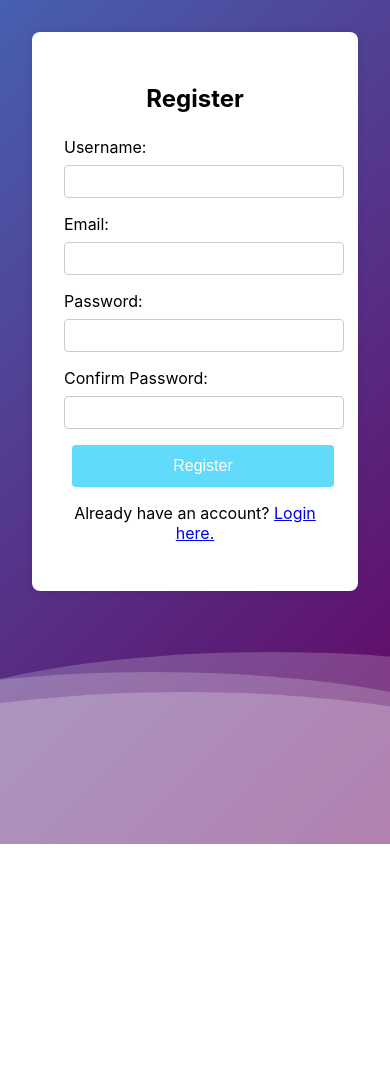
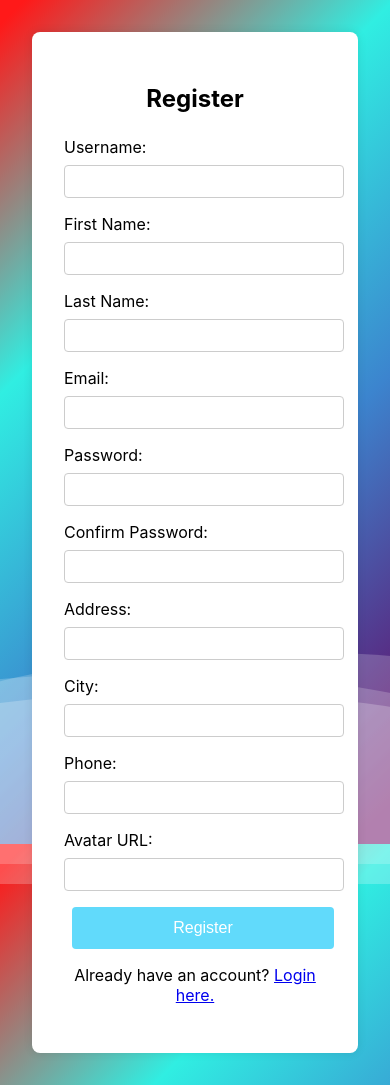
Before and after one commit to natylr/images-chat, a React (Create React App) app in the folder frontend/: page /register in a window 390 px wide. Before the commit the page ends 844 px from the top, so only its background shows below. Built offline with nearby package versions, Linux system fonts and the light colour scheme.

Commit message:
feat: update registration with all user fields
- Added additional fields for first name, last name, address, city, phone, and avatar URL to registration form
- Updated frontend `Register.tsx` to handle all user fields

```diff
--- a/frontend/src/components/Register.tsx
+++ b/frontend/src/components/Register.tsx
@@ -1,33 +1,56 @@
 import React, { useState } from 'react';
 import { useNavigate, Link } from 'react-router-dom';
-import './Auth.css'; // Reuse the same styles
+import './Auth.css';
 
 const Register: React.FC = () => {
   const navigate = useNavigate();
   const [username, setUsername] = useState<string>('');
+  const [fname, setFname] = useState<string>('');
+  const [lname, setLname] = useState<string>('');
   const [email, setEmail] = useState<string>('');
   const [password, setPassword] = useState<string>('');
   const [confirmPassword, setConfirmPassword] = useState<string>('');
+  const [address, setAddress] = useState<string>('');
+  const [city, setCity] = useState<string>('');
+  const [phone, setPhone] = useState<string>('');
+  const [avatarUrl, setAvatarUrl] = useState<string>('');
   const [error, setError] = useState<string>('');
 
   const handleSubmit = async (e: React.FormEvent) => {
     e.preventDefault();
+
     if (password !== confirmPassword) {
       setError('Passwords do not match.');
       return;
     }
-    // TODO: Integrate with backend API
+
     try {
-      // Example API call
-      // const response = await fetch('/api/register', { method: 'POST', body: JSON.stringify({ username, email, password }) });
-      // const data = await response.json();
-      // if (data.success) navigate('/login');
-      // else setError(data.message);
+      const response = await fetch('/api/register', {
+        method: 'POST',
+        headers: {
+          'Content-Type': 'application/json',
+        },
+        body: JSON.stringify({
+          username,
+          fname,
+          lname,
+          email,
+          password,
+          address,
+          city,
+          phone,
+          avatarUrl,
+        }),
+      });
 
-      // Mock success
-      console.log('Registering with:', { username, email, password });
-      navigate('/login'); // Redirect to login after successful registration
+      const data = await response.json();
+      if (data.success) {
+        navigate('/login');
+      } else {
+        setError(data.message || 'Registration failed');
+      }
     } catch (err) {
+      console.error('Registration error:', err);
       setError('Failed to register. Please try again.');
     }
   };
@@ -44,6 +67,26 @@ const Register: React.FC = () => {
             id="username"
             value={username}
             onChange={(e) => setUsername(e.target.value)}
+            required
+          />
+        </div>
+        <div className="auth-field">
+          <label htmlFor="fname">First Name:</label>
+          <input
+            type="text"
+            id="fname"
+            value={fname}
+            onChange={(e) => setFname(e.target.value)}
+            required
+          />
+        </div>
+        <div className="auth-field">
+          <label htmlFor="lname">Last Name:</label>
+          <input
+            type="text"
+            id="lname"
+            value={lname}
+            onChange={(e) => setLname(e.target.value)}
             required
           />
         </div>
@@ -77,7 +120,46 @@ const Register: React.FC = () => {
             required
           />
         </div>
-        <button type="submit" className="btn btn-primary">Register</button>
+        <div className="auth-field">
+          <label htmlFor="address">Address:</label>
+          <input
+            type="text"
+            id="address"
+            value={address}
+            onChange={(e) => setAddress(e.target.value)}
+          />
+        </div>
+        <div className="auth-field">
+          <label htmlFor="city">City:</label>
+          <input
+            type="text"
+            id="city"
+            value={city}
+            onChange={(e) => setCity(e.target.value)}
+          />
+        </div>
+        <div className="auth-field">
+          <label htmlFor="phone">Phone:</label>
+          <input
+            type="text"
+            id="phone"
+            value={phone}
+            onChange={(e) => setPhone(e.target.value)}
+            required
+          />
+        </div>
+        <div className="auth-field">
+          <label htmlFor="avatarUrl">Avatar URL:</label>
+          <input
+            type="text"
+            id="avatarUrl"
+            value={avatarUrl}
+            onChange={(e) => setAvatarUrl(e.target.value)}
+          />
+        </div>
+        <button type="submit" className="btn btn-primary">
+          Register
+        </button>
         <p>
           Already have an account? <Link to="/login">Login here.</Link>
         </p>
```
